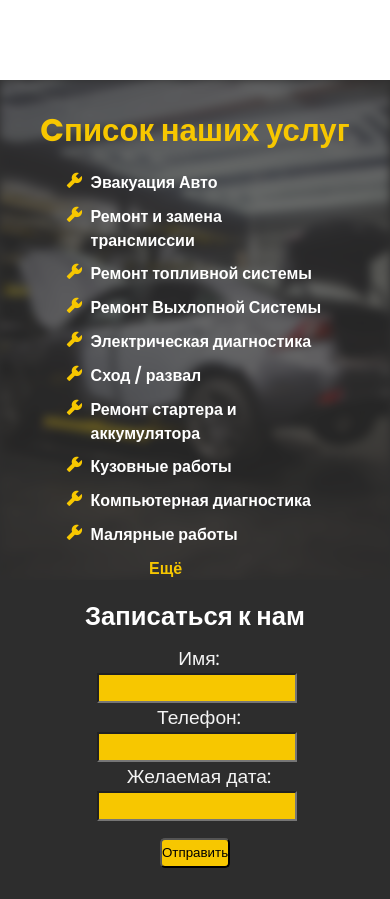
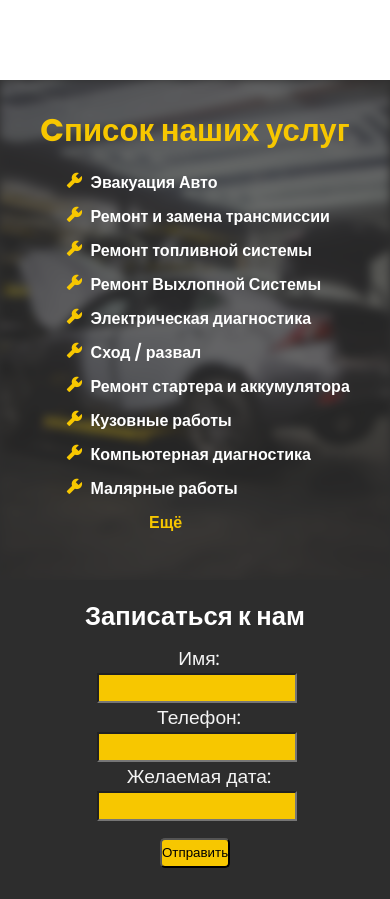
Before and after one commit to IgorRachev27/Django_site, a Django app: page / in a window 390 px wide. Shown: the part 3394-4293 px from the top of the page. Run offline with Django 3.2, Linux system fonts and the light colour scheme.

```diff
--- a/maga_service/static/style.css
+++ b/maga_service/static/style.css
@@ -2495,7 +2495,7 @@ right: 0;
 		}
 	.catalog .catalog-services{
 		position:	relative;
-		width: 70vw;
+		width: 80vw;
 		height: 420px;
 		color: #fff;
 		font-size:16px;
```
